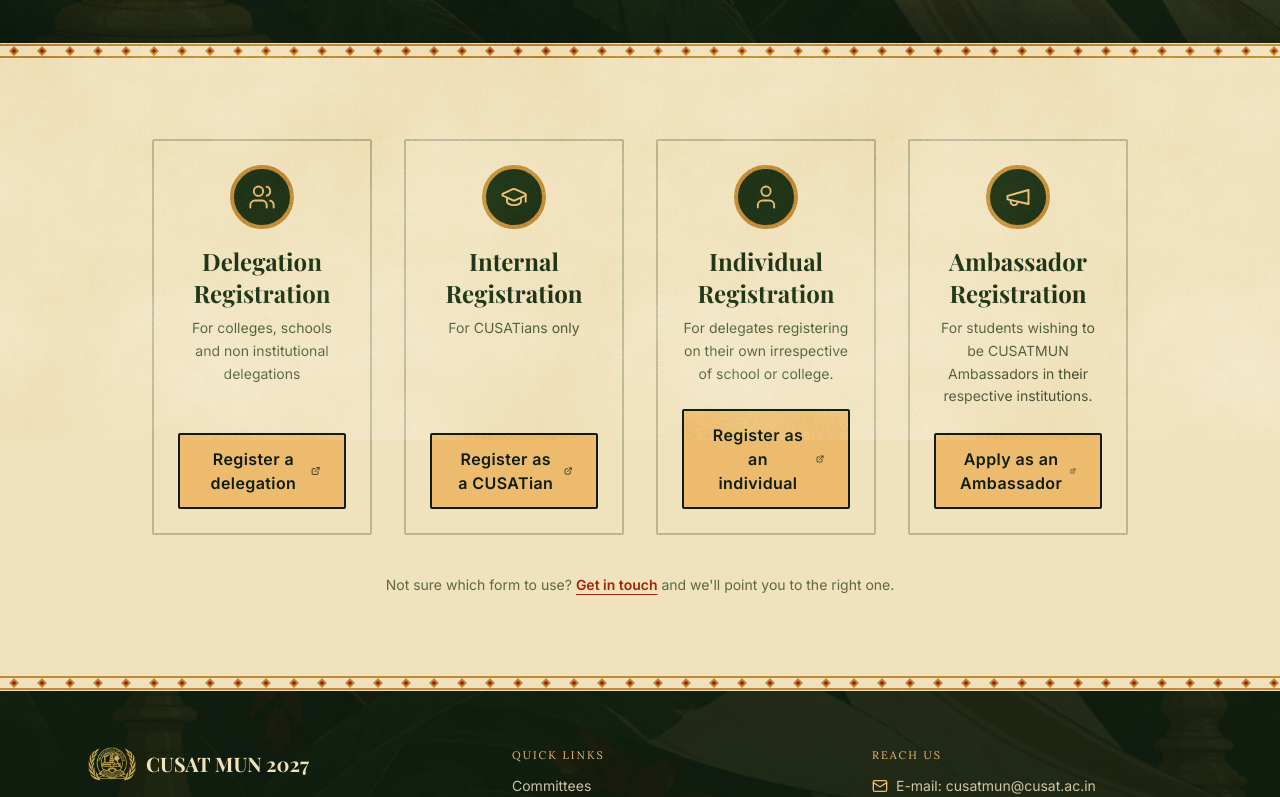
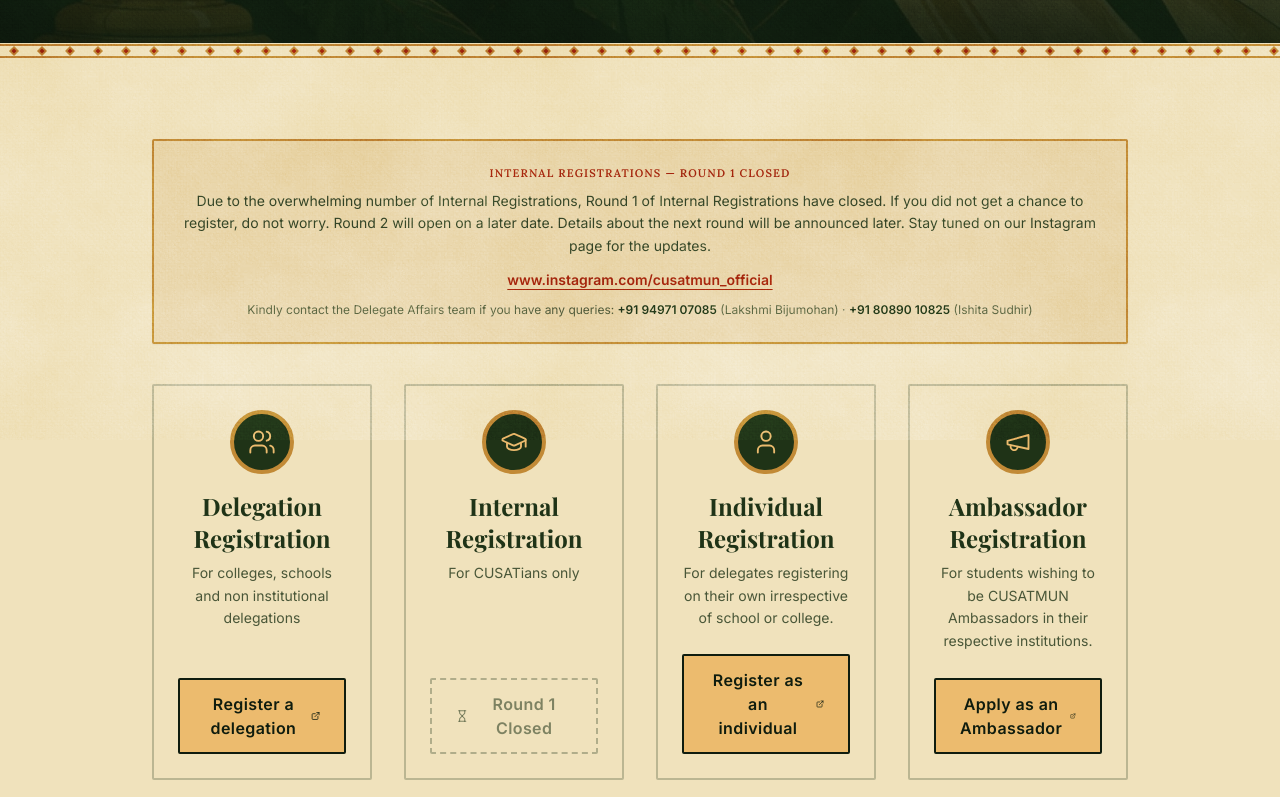
Before and after one commit to thejusms05/cusat-mun-2027, a Next.js app: page /registration in a window 1280 px wide. Shown: the part 360-1157 px from the top of the page. Built offline with nearby package versions, Linux system fonts and the light colour scheme.

Commit message:
fix: internal reg closed, disclaimer added

```diff
--- a/app/registration/page.jsx
+++ b/app/registration/page.jsx
@@ -15,9 +15,27 @@ export default function Registration(){
  return(<>
  <PageHeader  title="Registration" sub="Registration is done through a Google Form. Choose the one that fits you and fill it in."/>
  <div className="section max-w-5xl">
+ <div className="mb-10 rounded-sm border-2 border-gold bg-paper-dark/60 p-6 text-center shadow-sm">
+  <p className="label-mono text-stamp font-semibold tracking-widest">Internal Registrations — Round 1 Closed</p>
+  <p className="mt-2 text-sm leading-relaxed text-ink/90">
+    Due to the overwhelming number of Internal Registrations, Round 1 of Internal Registrations have closed.
+    If you did not get a chance to register, do not worry. Round 2 will open on a later date. Details about the next round will be announced later. Stay tuned on our Instagram page for the updates.
+  </p>
+  <p className="mt-3 text-sm">
+    <a href="https://www.instagram.com/cusatmun_official" target="_blank" rel="noopener noreferrer" className="font-semibold text-stamp underline underline-offset-4 hover:text-ink">
+      www.instagram.com/cusatmun_official
+    </a>
+  </p>
+  <p className="mt-3 text-xs text-ink/75">
+    Kindly contact the Delegate Affairs team if you have any queries:{" "}
+    <a href="tel:+919497107085" className="font-semibold text-ink hover:underline">+91 94971 07085</a> (Lakshmi Bijumohan) ·{" "}
+    <a href="tel:+918089010825" className="font-semibold text-ink hover:underline">+91 80890 10825</a> (Ishita Sudhir)
+  </p>
+</div>
   <div className="grid gap-8 md:grid-cols-2 lg:grid-cols-4">
    {OPTIONS.map(({key,icon:I,title,who,cta},i)=>{
-    const href = FORMS[key];
+    const isClosed = key === "cusatians";
+    const href = isClosed ? null : FORMS[key];
     return(
      <Reveal key={key} delay={i*120} className="folder flex flex-col text-center">
       <div className="mx-auto flex h-16 w-16 items-center justify-center rounded-full border-4 border-gold bg-ink text-gold-light"><I size={28} strokeWidth={1.6}/></div>
@@ -25,7 +43,7 @@ export default function Registration(){
       <p className="mt-2 flex-1 text-sm leading-relaxed text-ink/80">{who}</p>
       {href
        ?<a href={href} target="_blank" rel="noopener noreferrer" className="btn-gold mt-6 w-full">{cta}<ExternalLink size={16}/></a>
-       :<span aria-disabled="true" className="btn mt-6 w-full cursor-not-allowed border-2 border-dashed border-ink/30 text-ink/55"><Hourglass size={16}/>Opening soon</span>}
+       :<span aria-disabled="true" className="btn mt-6 w-full cursor-not-allowed border-2 border-dashed border-ink/30 text-ink/55"><Hourglass size={16}/>{isClosed ? "Round 1 Closed" : "Opening soon"}</span>}
      </Reveal>
     );
    })}
```
